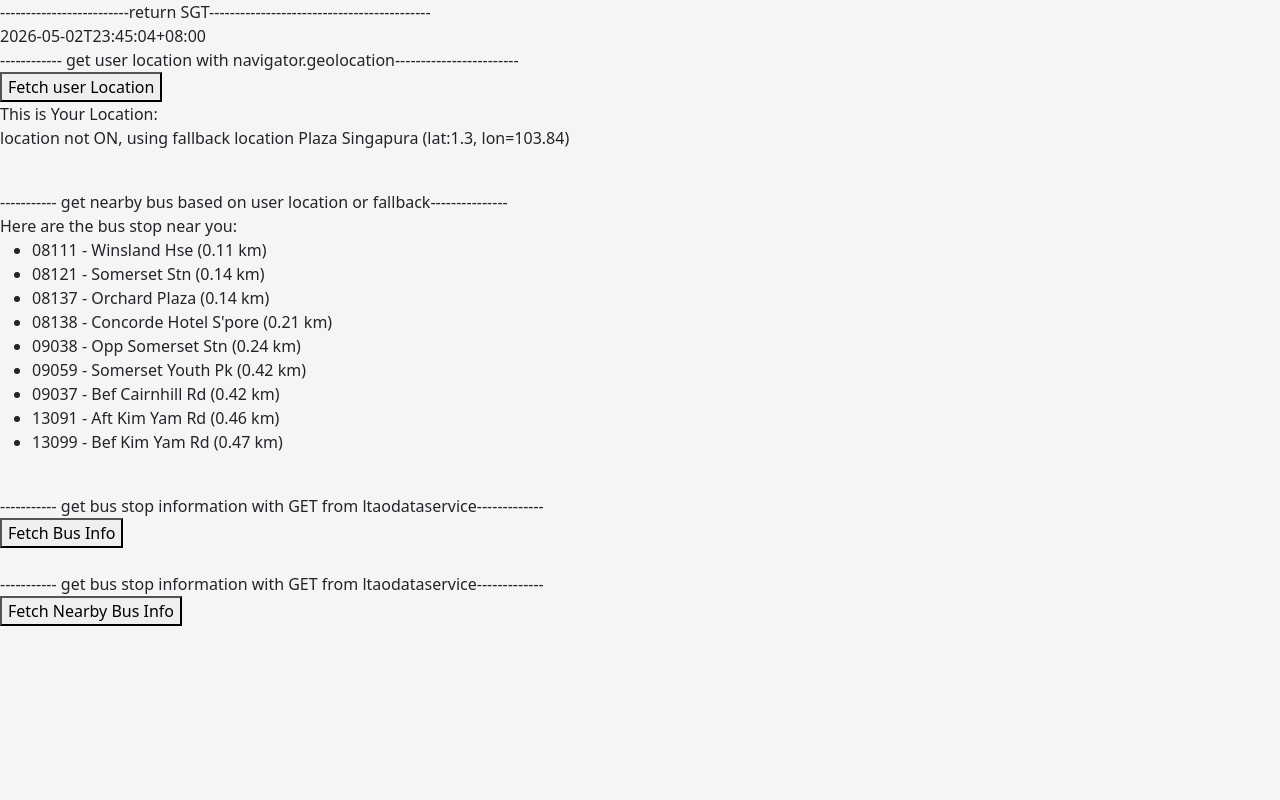
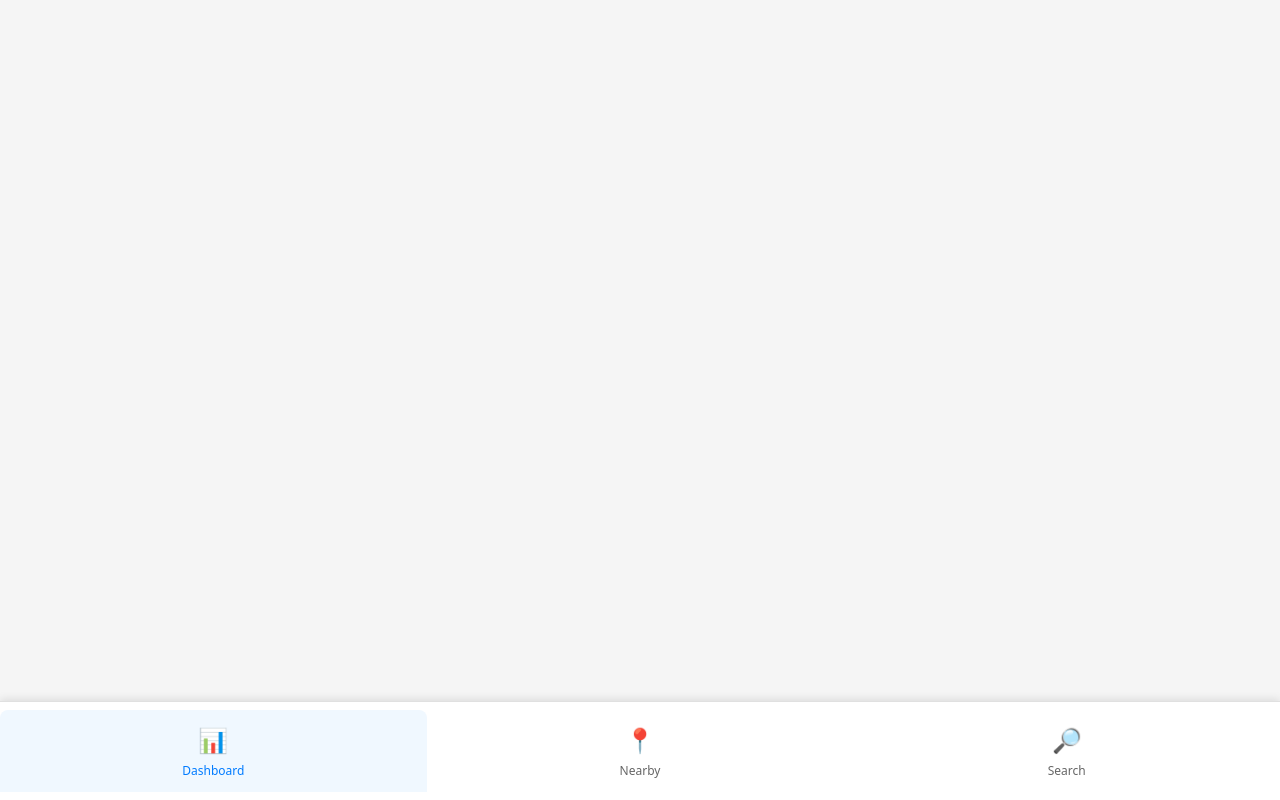
Before and after one commit to lklim050/Bus-Kun-API, a React (Vite) app in the folder bus-kun_API/: page / in a window 1280 px wide. Built offline with nearby package versions, Linux system fonts and the light colour scheme.

Commit message:
added pages, navbar
added pages - dashboard, nearby, search and navbar with simple styling

```diff
--- a/bus-kun_API/src/App.jsx
+++ b/bus-kun_API/src/App.jsx
@@ -1,13 +1,24 @@
 import React from "react";
 import { QueryClient, QueryClientProvider } from "@tanstack/react-query";
+import { Routes, Route } from "react-router";
 import TestAPI from "./components/TestAPI";
+import DashBoard from "./pages/DashBoard";
+import Nearby from "./pages/Nearby";
+import Search from "./pages/Search";
+import Navbar from "./components/NavBar";
 
 const queryClient = new QueryClient();
 
 function App() {
   return (
     <QueryClientProvider client={queryClient}>
-      <TestAPI />
+      <Routes>
+        {/* <TestAPI /> */}
+        <Route path="/" element={<DashBoard />} />
+        <Route path="/nearby" element={<Nearby />} />
+        <Route path="/search" element={<Search />} />
+      </Routes>
+      <Navbar />
     </QueryClientProvider>
   );
 }
--- /dev/null
+++ b/bus-kun_API/src/components/NavBar.jsx
@@ -0,0 +1,35 @@
+import React from "react";
+import { Link, useLocation } from "react-router";
+import "./Navbar.css";
+
+const Navbar = () => {
+  const location = useLocation();
+
+  return (
+    <nav className="bottom-navbar">
+      <Link
+        to="/"
+        className={`nav-link ${location.pathname === "/" ? "active" : ""}`}
+      >
+        <span className="nav-icon">📊</span>
+        <span className="nav-label">Dashboard</span>
+      </Link>
+      <Link
+        to="/nearby"
+        className={`nav-link ${location.pathname === "/nearby" ? "active" : ""}`}
+      >
+        <span className="nav-icon">📍</span>
+        <span className="nav-label">Nearby</span>
+      </Link>
+      <Link
+        to="/search"
+        className={`nav-link ${location.pathname === "/search" ? "active" : ""}`}
+      >
+        <span className="nav-icon">🔎</span>
+        <span className="nav-label">Search</span>
+      </Link>
+    </nav>
+  );
+};
+
+export default Navbar;
--- /dev/null
+++ b/bus-kun_API/src/components/Navbar.css
@@ -0,0 +1,58 @@
+.bottom-navbar {
+  position: fixed;
+  bottom: 0;
+  left: 0;
+  right: 0;
+  display: flex;
+  justify-content: space-around;
+  align-items: center;
+  background-color: #ffffff;
+  border-top: 1px solid #e0e0e0;
+  box-shadow: 0 -2px 8px rgba(0, 0, 0, 0.1);
+  padding: 0.5rem 0;
+  z-index: 1000;
+  gap: 0;
+}
+
+.nav-link {
+  flex: 1;
+  display: flex;
+  flex-direction: column;
+  align-items: center;
+  justify-content: center;
+  padding: 0.75rem;
+  text-decoration: none;
+  color: #666;
+  transition: all 0.3s ease;
+  border-radius: 8px 8px 0 0;
+}
+
+.nav-link:hover {
+  background-color: #f5f5f5;
+  color: #333;
+}
+
+.nav-link.active {
+  color: #007bff;
+  background-color: #f0f8ff;
+}
+
+.nav-icon {
+  font-size: 1.5rem;
+  margin-bottom: 0.25rem;
+}
+
+.nav-label {
+  font-size: 0.75rem;
+  font-weight: 500;
+  text-align: center;
+}
+
+/* Adjust main content to account for bottom navbar */
+body {
+  padding-bottom: 80px;
+}
+
+.app-shell {
+  padding-bottom: 0;
+}
--- /dev/null
+++ b/bus-kun_API/src/pages/DashBoard.jsx
@@ -0,0 +1,7 @@
+import React from "react";
+
+const DashBoard = () => {
+  return <div></div>;
+};
+
+export default DashBoard;
--- /dev/null
+++ b/bus-kun_API/src/pages/Nearby.jsx
@@ -0,0 +1,7 @@
+import React from "react";
+
+const Nearby = () => {
+  return <div></div>;
+};
+
+export default Nearby;
--- /dev/null
+++ b/bus-kun_API/src/pages/Search.jsx
@@ -0,0 +1,7 @@
+import React from "react";
+
+const Search = () => {
+  return <div></div>;
+};
+
+export default Search;
```
